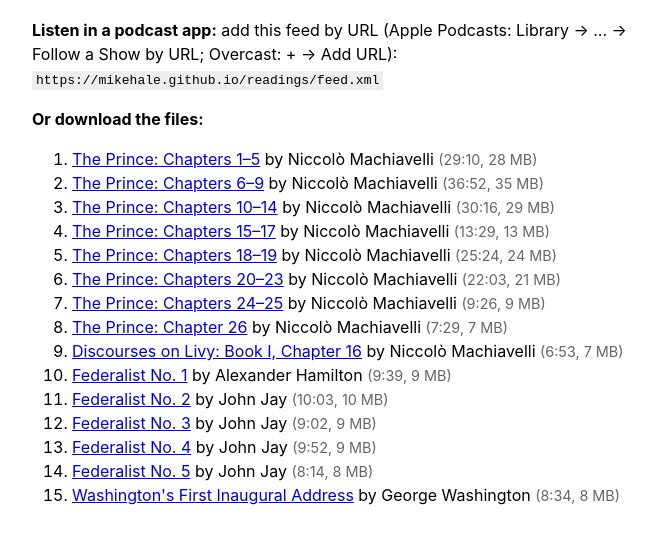
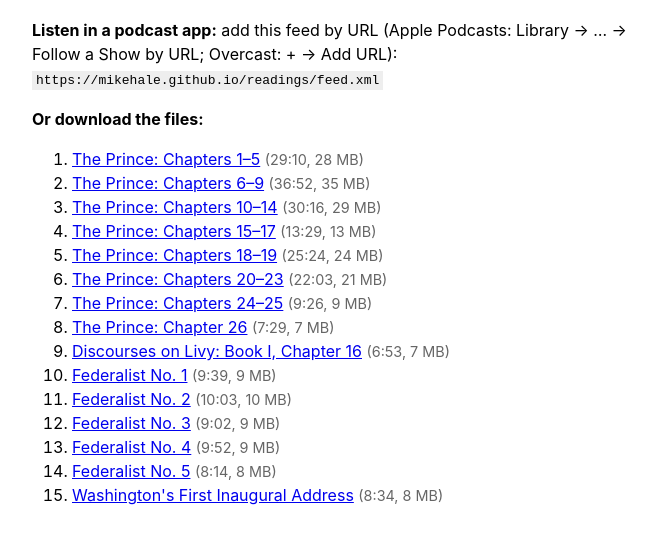
Before and after one commit to mikehale/readings, a plain HTML site: page index.html in a window 1280 px wide. Shown: the part 83-626 px from the top of the page, without its empty margins (288-944 px from the left). Drawn offline with Linux system fonts and the light colour scheme.

Commit message:
Revert "Set episode authors to each piece's author"
This reverts commit 4ca45915d3216cfc76ee056b5c11bd196a7fc54f.

```diff
--- a/index.html
+++ b/index.html
@@ -3,19 +3,19 @@
 <h1>Readings</h1>
 <p><b>Listen in a podcast app:</b> add this feed by URL (Apple Podcasts: Library &rarr; &hellip; &rarr; Follow a Show by URL; Overcast: + &rarr; Add URL):<br><code>https://mikehale.github.io/readings/feed.xml</code></p>
 <p><b>Or download the files:</b></p><ol>
-<li><a href="audio/the-prince/chapters-1-5.mp3" download>The Prince: Chapters 1–5</a> by Niccolò Machiavelli <span>(29:10, 28 MB)</span></li>
-<li><a href="audio/the-prince/chapters-6-9.mp3" download>The Prince: Chapters 6–9</a> by Niccolò Machiavelli <span>(36:52, 35 MB)</span></li>
-<li><a href="audio/the-prince/chapters-10-14.mp3" download>The Prince: Chapters 10–14</a> by Niccolò Machiavelli <span>(30:16, 29 MB)</span></li>
-<li><a href="audio/the-prince/chapters-15-17.mp3" download>The Prince: Chapters 15–17</a> by Niccolò Machiavelli <span>(13:29, 13 MB)</span></li>
-<li><a href="audio/the-prince/chapters-18-19.mp3" download>The Prince: Chapters 18–19</a> by Niccolò Machiavelli <span>(25:24, 24 MB)</span></li>
-<li><a href="audio/the-prince/chapters-20-23.mp3" download>The Prince: Chapters 20–23</a> by Niccolò Machiavelli <span>(22:03, 21 MB)</span></li>
-<li><a href="audio/the-prince/chapters-24-25.mp3" download>The Prince: Chapters 24–25</a> by Niccolò Machiavelli <span>(9:26, 9 MB)</span></li>
-<li><a href="audio/the-prince/z_chapter-26.mp3" download>The Prince: Chapter 26</a> by Niccolò Machiavelli <span>(7:29, 7 MB)</span></li>
-<li><a href="audio/discourses-on-livy/machiavelli_discourses_i16_orion.mp3" download>Discourses on Livy: Book I, Chapter 16</a> by Niccolò Machiavelli <span>(6:53, 7 MB)</span></li>
-<li><a href="audio/federalist-papers/Federalist_01.mp3" download>Federalist No. 1</a> by Alexander Hamilton <span>(9:39, 9 MB)</span></li>
-<li><a href="audio/federalist-papers/Federalist_02.mp3" download>Federalist No. 2</a> by John Jay <span>(10:03, 10 MB)</span></li>
-<li><a href="audio/federalist-papers/Federalist_03.mp3" download>Federalist No. 3</a> by John Jay <span>(9:02, 9 MB)</span></li>
-<li><a href="audio/federalist-papers/Federalist_04.mp3" download>Federalist No. 4</a> by John Jay <span>(9:52, 9 MB)</span></li>
-<li><a href="audio/federalist-papers/Federalist_05.mp3" download>Federalist No. 5</a> by John Jay <span>(8:14, 8 MB)</span></li>
-<li><a href="audio/washington-first-inaugural-address.mp3" download>Washington&#x27;s First Inaugural Address</a> by George Washington <span>(8:34, 8 MB)</span></li>
+<li><a href="audio/the-prince/chapters-1-5.mp3" download>The Prince: Chapters 1–5</a> <span>(29:10, 28 MB)</span></li>
+<li><a href="audio/the-prince/chapters-6-9.mp3" download>The Prince: Chapters 6–9</a> <span>(36:52, 35 MB)</span></li>
+<li><a href="audio/the-prince/chapters-10-14.mp3" download>The Prince: Chapters 10–14</a> <span>(30:16, 29 MB)</span></li>
+<li><a href="audio/the-prince/chapters-15-17.mp3" download>The Prince: Chapters 15–17</a> <span>(13:29, 13 MB)</span></li>
+<li><a href="audio/the-prince/chapters-18-19.mp3" download>The Prince: Chapters 18–19</a> <span>(25:24, 24 MB)</span></li>
+<li><a href="audio/the-prince/chapters-20-23.mp3" download>The Prince: Chapters 20–23</a> <span>(22:03, 21 MB)</span></li>
+<li><a href="audio/the-prince/chapters-24-25.mp3" download>The Prince: Chapters 24–25</a> <span>(9:26, 9 MB)</span></li>
+<li><a href="audio/the-prince/z_chapter-26.mp3" download>The Prince: Chapter 26</a> <span>(7:29, 7 MB)</span></li>
+<li><a href="audio/discourses-on-livy/machiavelli_discourses_i16_orion.mp3" download>Discourses on Livy: Book I, Chapter 16</a> <span>(6:53, 7 MB)</span></li>
+<li><a href="audio/federalist-papers/Federalist_01.mp3" download>Federalist No. 1</a> <span>(9:39, 9 MB)</span></li>
+<li><a href="audio/federalist-papers/Federalist_02.mp3" download>Federalist No. 2</a> <span>(10:03, 10 MB)</span></li>
+<li><a href="audio/federalist-papers/Federalist_03.mp3" download>Federalist No. 3</a> <span>(9:02, 9 MB)</span></li>
+<li><a href="audio/federalist-papers/Federalist_04.mp3" download>Federalist No. 4</a> <span>(9:52, 9 MB)</span></li>
+<li><a href="audio/federalist-papers/Federalist_05.mp3" download>Federalist No. 5</a> <span>(8:14, 8 MB)</span></li>
+<li><a href="audio/washington-first-inaugural-address.mp3" download>Washington&#x27;s First Inaugural Address</a> <span>(8:34, 8 MB)</span></li>
 </ol></body></html>
```
Also changed, not shown: feed.xml (+1 -16 lines).
